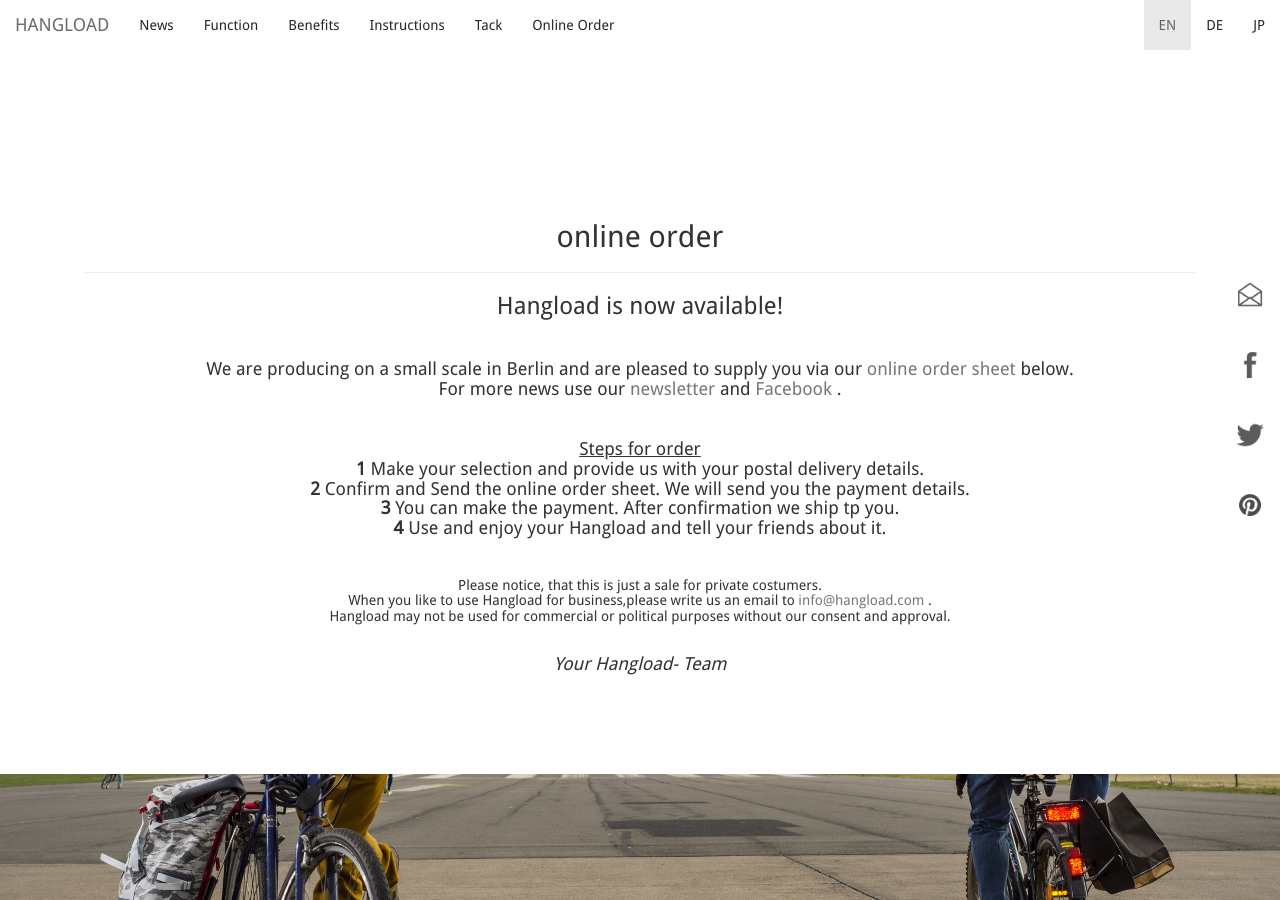
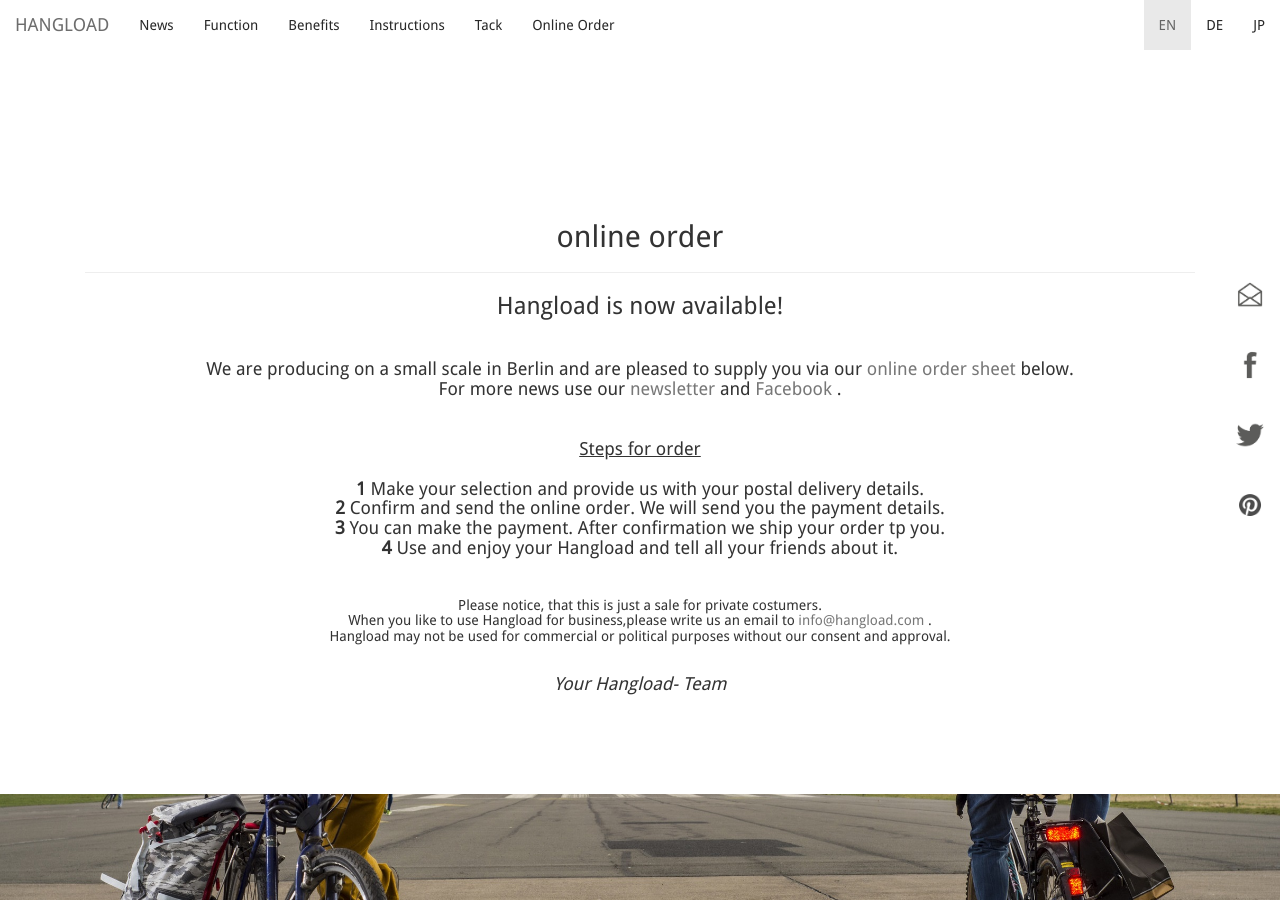
Before and after one commit to bodokaiser/hangload.com, a Jekyll site: the page built from webshop/index.html, in a window 1280 px wide and 900 px high. Built offline with Jekyll 4.4.1, drawn with Linux system fonts in a browser that asks for light colours; nearby versions of some CDN libraries; library files that are not in the unit come from our copies; Markdown is read by kramdown in place of the engine named in the settings.

Commit message:
Update index.html

```diff
--- a/webshop/index.html
+++ b/webshop/index.html
@@ -164,11 +164,11 @@
 </h4>
 <br>
 <h4 class="text-center">
-<u> Steps for order </u> <br>
+<u> Steps for order </u> <br> <br>
 <strong>1</strong> Make your selection and provide us with your postal delivery details. <br>
-<strong>2</strong> Confirm and Send the online order sheet. We will send you the payment details. <br>
-<strong>3</strong> You can make the payment. After confirmation we ship tp you. <br>
-<strong>4</strong> Use and enjoy your Hangload and tell your friends about it. <br>
+<strong>2</strong> Confirm and send the online order. We will send you the payment details. <br>
+<strong>3</strong> You can make the payment. After confirmation we ship your order tp you. <br>
+<strong>4</strong> Use and enjoy your Hangload and tell all your friends about it. <br>
 </h4>
 
 <br>
```
